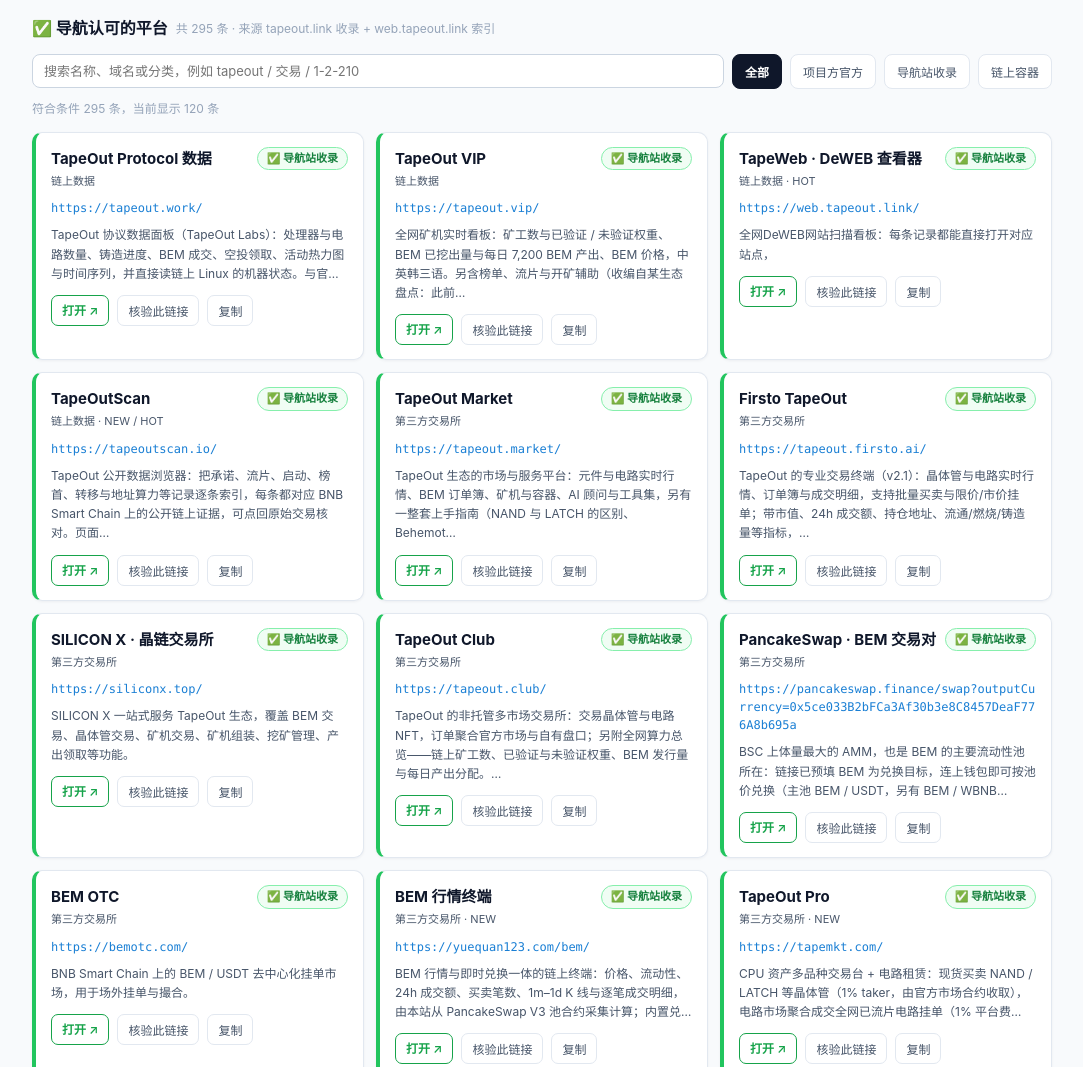
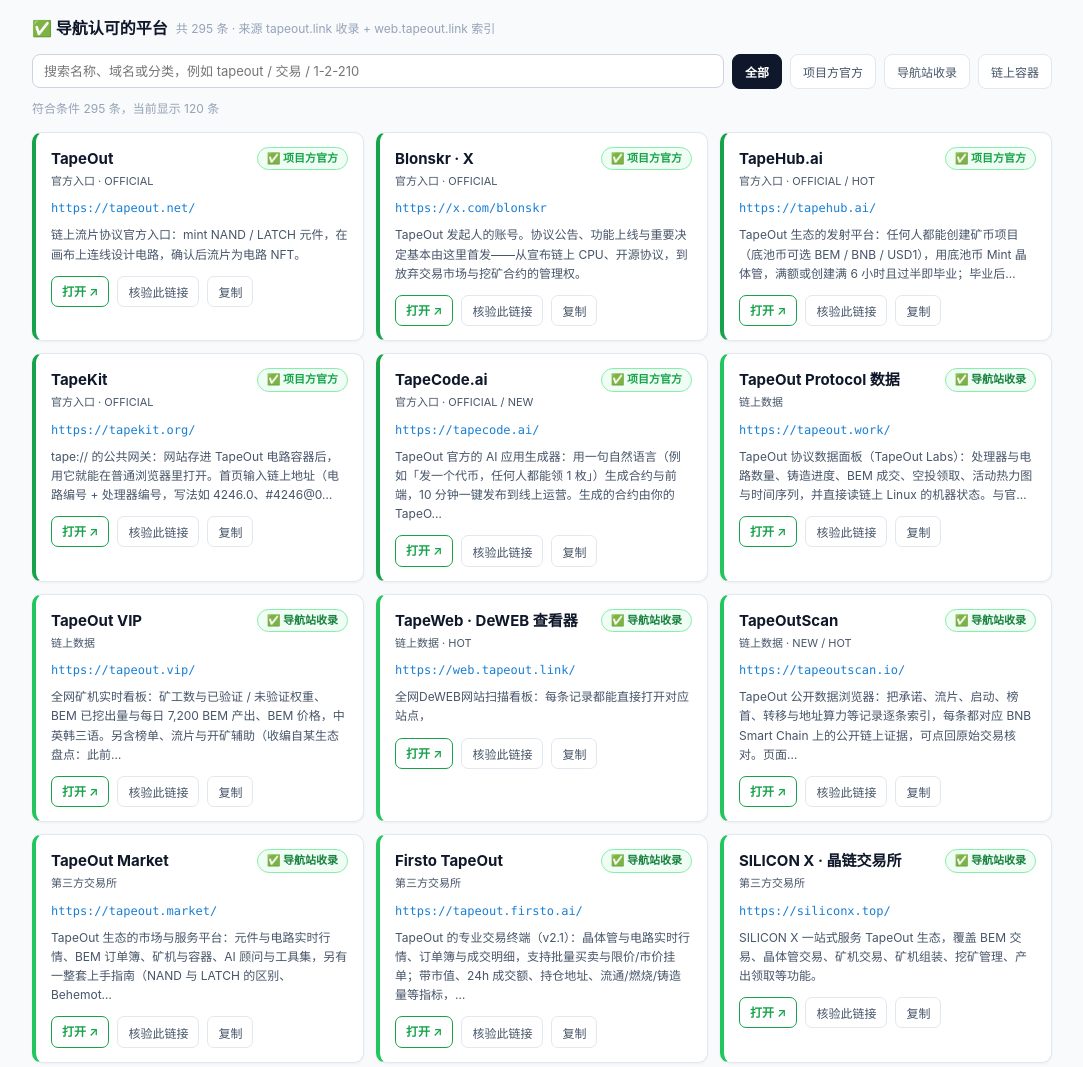
Before and after one commit to kenter1643/TapePost, a browser extension: page panel.html in a window 1280 px wide. Shown: the part 460-1527 px from the top of the page, without its empty margins (98-1181 px from the left). Drawn offline with Linux system fonts and the light colour scheme.

Commit message:
fix(panel): 官方 5 条排序被 0 权重 || 兜底排到最后；排序口径下沉到 grok.js 并加回归
- 实拍发现首屏显示的是「链上数据」卡片而非项目方官方
- TIER_ORDER 从 1 开始并新增 sortByTier() 共享函数，面板调用它
- 新增排序回归场景，84 场景 ALL PASS；重新打包 1.2.0 zip

```diff
--- a/grok.js
+++ b/grok.js
@@ -601,6 +601,16 @@ var TapeAI = (function () {
     return ({ official: '项目方官方（OFFICIAL）', listed: '生态导航收录认可', deweb: '链上容器 · 已索引' })[tier] || '生态导航收录认可';
   }
 
+  /* 面板展示顺序：项目方官方 → 导航站收录 → 链上容器。权重从 1 开始，避免 0 被 || 兜底吞掉。 */
+  var TIER_ORDER = { official: 1, listed: 2, deweb: 3 };
+  function sortByTier(list) {
+    return (list || []).slice().sort(function (a, b) {
+      var oa = TIER_ORDER[(a && a.tier) || 'listed'] || 9;
+      var ob = TIER_ORDER[(b && b.tier) || 'listed'] || 9;
+      return oa - ob;
+    });
+  }
+
   function officialListText(list) {
     var arr = list || OFFICIAL_SITES;
     var rows = arr.map(function (s, i) {
@@ -784,6 +794,8 @@ var TapeAI = (function () {
     matchOfficial: matchOfficial,
     spoofSignals: spoofSignals,
     tierLabel: tierLabel,
+    TIER_ORDER: TIER_ORDER,
+    sortByTier: sortByTier,
     officialListText: officialListText,
     officialContextText: officialContextText,
     localResultText: localResultText,
--- a/panel.js
+++ b/panel.js
@@ -157,9 +157,8 @@ function renderCards() {
     return [s.name, s.url, s.category, s.desc, s.tape, (s.badges || []).join(' ')]
       .join(' ').toLowerCase().indexOf(kw) !== -1;
   });
-  // 项目方官方 → 导航站收录 → 链上容器
-  var order = { official: 0, listed: 1, deweb: 2 };
-  matched.sort(function (a, b) { return (order[siteTier(a)] || 9) - (order[siteTier(b)] || 9); });
+  // 项目方官方 → 导航站收录 → 链上容器（排序口径放在 grok.js，回归测试可直接验证）
+  matched = AI.sortByTier(matched);
 
   var shown = matched.slice(0, MAX_CARDS);
   shown.forEach(function (s) { box.appendChild(makeCard(s)); });
--- a/test-harness.js
+++ b/test-harness.js
@@ -800,6 +800,11 @@ function runTapeAIChecks() {
   A('三档等级文案可区分', () =>
     /项目方官方/.test(T.tierLabel('official')) && /导航/.test(T.tierLabel('listed')) &&
     /容器/.test(T.tierLabel('deweb')));
+  A('面板排序：项目方官方排最前（official → listed → deweb）', () => {
+    const s = T.sortByTier([{ tier: 'deweb' }, { tier: 'listed' }, { tier: 'official' }]);
+    return s[0].tier === 'official' && s[1].tier === 'listed' && s[2].tier === 'deweb' &&
+      T.sortByTier(T.ALL_SITES)[0].tier === 'official' && T.TIER_ORDER.official > 0;
+  });
   A('清单摘要始终包含 5 条项目方官方地址', () => {
     const s = T.officialContextText('https://whatever.example/', null);
     return T.OFFICIAL_SITES.filter((x) => x.tier === 'official').every((x) => s.includes(x.url));
```
Also changed, not shown: docs/index.html (+1 -1 lines), 3 other files.
